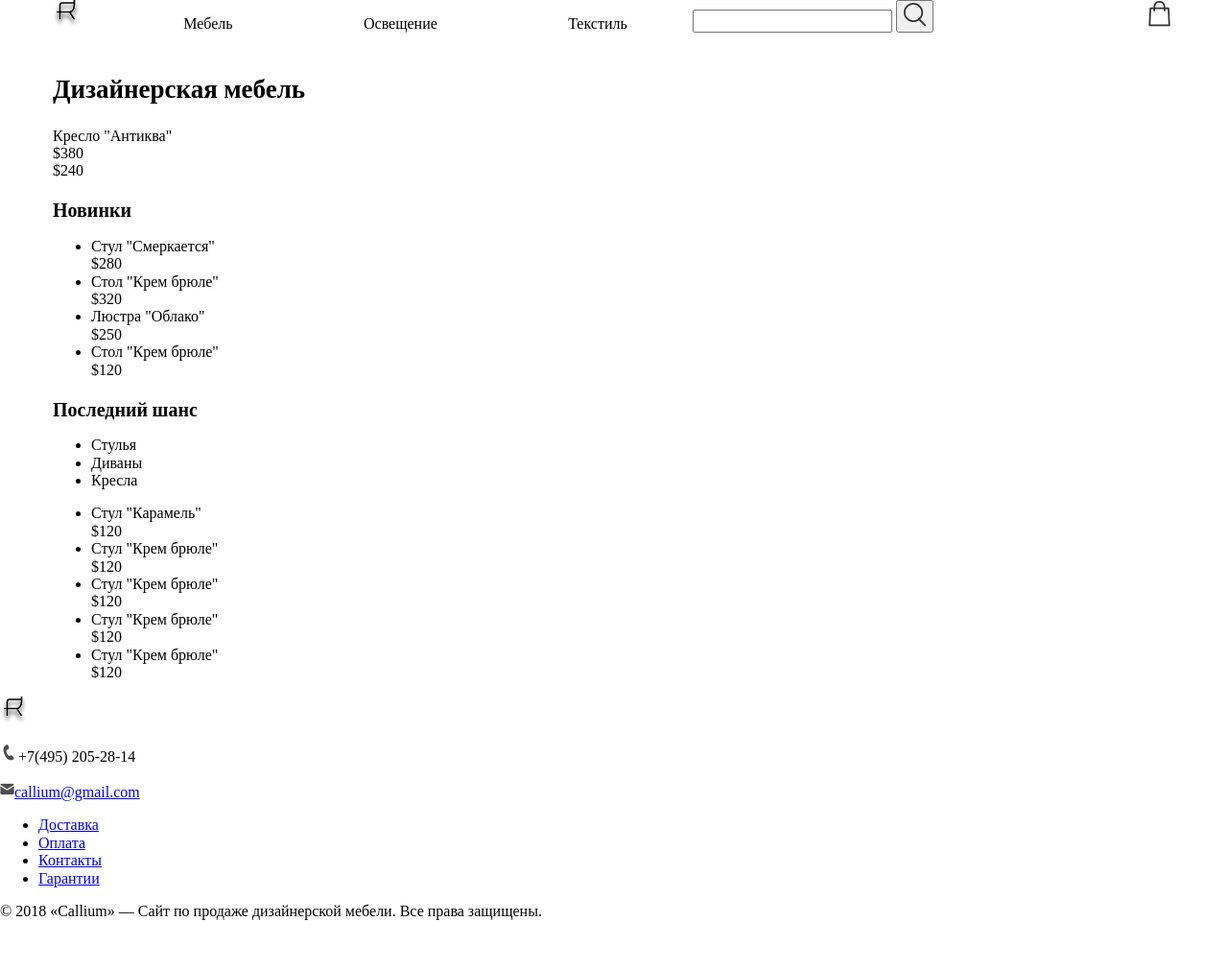
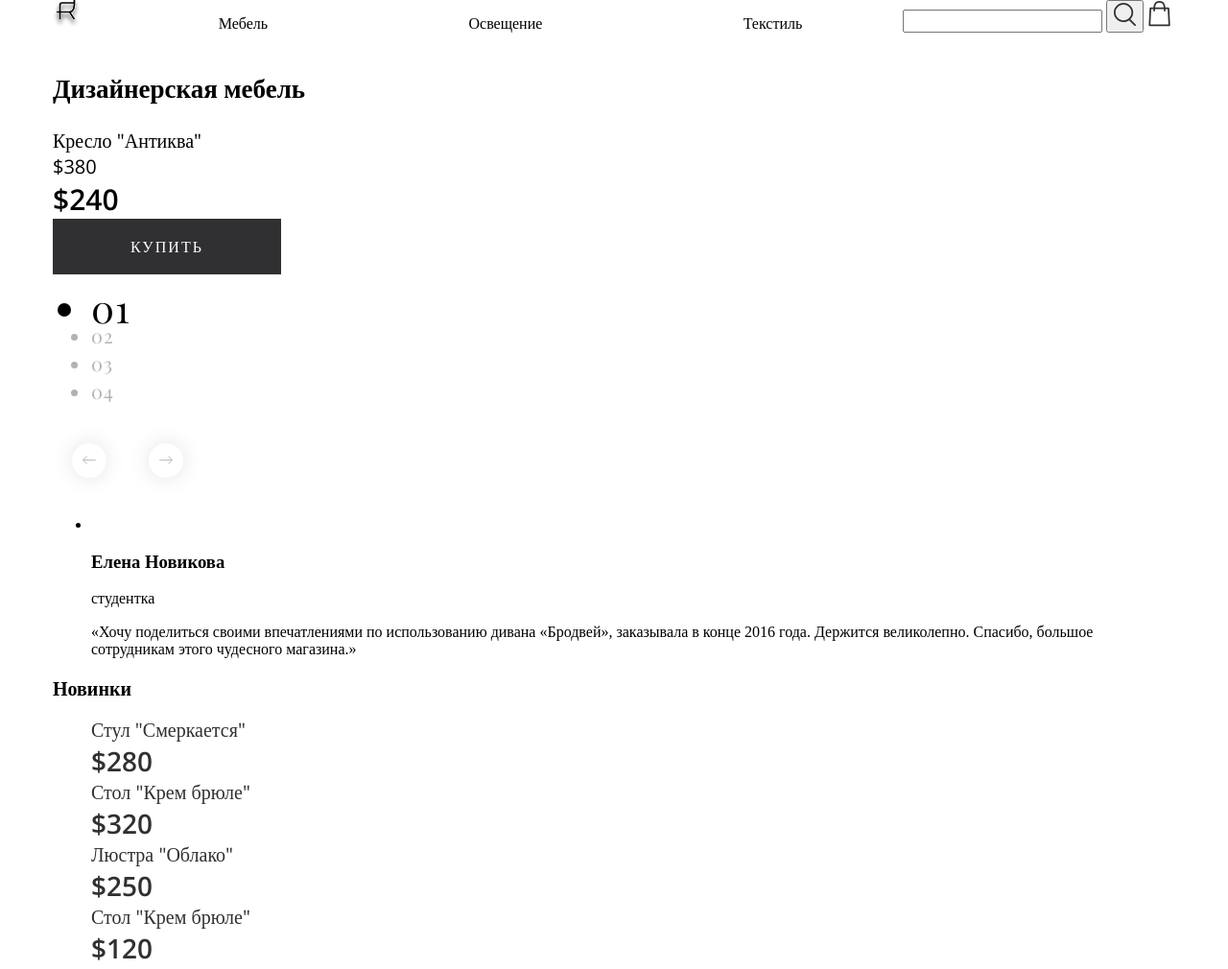
Before and after one commit to don-nick1201/Furniture, a website: page source/index.html in a window 1280 px wide. Shown: the top 1010 px of the page at 96% size. Before the commit the page ends 975 px from the top, so only its background shows below. Drawn offline with nearby package versions, Linux system fonts and the light colour scheme; files that its build step writes are made by us from their sources; a web font is replaced by a local one.

Commit message:
Закончил писать HTML перед длинными выходными.

```diff
--- a/source/index.html
+++ b/source/index.html
@@ -37,30 +37,66 @@
       <div class="page-wrapper">
         <h1 class="">Дизайнерская мебель</h1>
         <section class="prima-fitch">
-          <div class="prima-fitch__image"></div>
-          <div class="prima-fitch__caption">Кресло "Антиква"</div>
-          <div class="prima-fitch__cost">$380</div>
-          <div class="prima-fitch__best-cost">$240</div>
+          <div class="prima-fitch__list">
+            <div class="prima-fitch__item">
+              <div class="prima-fitch__image"></div>
+              <div class="prima-fitch__caption">Кресло "Антиква"</div>
+              <div class="prima-fitch__cost">$380</div>
+              <div class="prima-fitch__best-cost">$240</div>
+              <a href="#" class="prima-fitch__button">Купить</a>
+            </div>
+            <div class="prima-fitch__item visually-hidden">
+              <div class="prima-fitch__image"></div>
+              <div class="prima-fitch__caption">Кресло "Антиква"</div>
+              <div class="prima-fitch__cost">$380</div>
+              <div class="prima-fitch__best-cost">$240</div>
+              <a href="#" class="prima-fitch__button">Купить</a>
+            </div>
+          </div>
+          <ul class="prima-fitch__pagination pagination">
+            <li class="pagination__item--active">01</li>
+            <li class="pagination__item">02</li>
+            <li class="pagination__item">03</li>
+            <li class="pagination__item">04</li>
+          </ul>
+        </section>
+        <section class="reviews">
+          <h2 class="reviews__header visually-hidden">Отзывы</h2>
+          <div class="reviews__navigation">
+            <img src="img/arrow-left.svg" alt="Предидущий отзыв">
+            <img src="img/arrow-right.svg" alt="Следующий отзыв">
+          </div>
+          <ul class="reviews__list">
+            <li class="reviews__item review">
+              <div class="review__owner reviewer">
+                <img src="" alt="" class="reviewer__avatar">
+                <h3 class="reviewer__name">Елена Новикова</h3>
+                <p class="reviewer__activity">студентка</p>
+              </div>
+              <p class="review__text">«Хочу поделиться своими впечатлениями по использованию дивана «Бродвей»,
+заказывала в конце 2016 года. Держится великолепно. Спасибо, большое сотрудникам этого чудесного магазина.»</p>
+            </li>
+          </ul>
         </section>
         <section class="new-products">
-          <h2>Новинки</h2>
+          <h2 class="new-product__header">Новинки</h2>
           <ul class="new-products__list">
-            <li class="new-products__element">
+            <li class="new-products__element product">
               <div class="product__image"></div>
               <div class="product__caption">Стул "Смеркается"</div>
               <div class="product__cost">$280</div>
             </li>
-            <li class="new-products__element">
+            <li class="new-products__element product">
               <div class="product__image"></div>
               <div class="product__caption">Стол "Крем брюле"</div>
               <div class="product__cost">$320</div>
             </li>
-            <li class="new-products__element">
+            <li class="new-products__element product">
               <div class="product__image"></div>
               <div class="product__caption">Люстра "Облако"</div>
               <div class="product__cost">$250</div>
             </li>
-            <li class="new-products__element">
+            <li class="new-products__element product">
               <div class="product__image"></div>
               <div class="product__caption">Стол "Крем брюле"</div>
               <div class="product__cost">$120</div>
@@ -68,10 +104,9 @@
           </ul>
         </section>
         <section class="old-products">
-          <h2>Последний шанс</h2>
+          <h2 class="old-products__header">Последний шанс</h2>
           <ul>
-            <li>Стулья
-            </li>
+            <li>Стулья</li>
             <li>Диваны</li>
             <li>Кресла</li>
           </ul>
--- a/source/less/blocks/main-nav.less
+++ b/source/less/blocks/main-nav.less
@@ -1,6 +1,6 @@
 .main-nav {
   display: grid;
-  grid-template-columns: min-content auto auto min-content;
+  grid-template-columns: min-content auto max-content min-content;
   width: 100%;
 }
 
--- /dev/null
+++ b/source/less/blocks/new-products.less
@@ -0,0 +1,13 @@
+.new-products__list {
+  list-style: none;
+}
+
+.new-products__header {
+  font-family: 'Playfair Display';
+  font-style: normal;
+  font-weight: 700;
+  font-size: 28px;
+  line-height: 37px;
+  letter-spacing: 0.05em;
+  color: #303032;
+}
--- /dev/null
+++ b/source/less/blocks/old-product.less
@@ -0,0 +1,9 @@
+.old-product__header {
+  font-family: 'Playfair Display';
+  font-style: normal;
+  font-weight: 700;
+  font-size: 28px;
+  line-height: 37px;
+  letter-spacing: 0.05em;
+  color: #303032;
+}
--- /dev/null
+++ b/source/less/blocks/prima-fitch.less
@@ -0,0 +1,36 @@
+.prima-fitch {
+  font-family: 'Open Sans';
+  font-style: normal;
+  font-weight: 400;
+}
+
+.prima-fitch__caption {
+  font-size: 20px;
+  line-height: 27px;
+}
+
+.prima-fitch__cost {
+  font-size: 20px;
+  line-height: 27px;
+}
+
+.prima-fitch__best-cost {
+  font-weight: 600;
+  font-size: 30px;
+  line-height: 41px;
+}
+
+.prima-fitch__button {
+  font-size: 16px;
+  line-height: 22px;
+  letter-spacing: 0.13em;
+  text-transform: uppercase;
+  color: #fff;
+  text-decoration: none;
+  width: 238px;
+  height: 58px;
+  background-color: #303032;
+  display: flex;
+  justify-content: center;
+  align-items: center;
+}
--- /dev/null
+++ b/source/less/blocks/product.less
@@ -0,0 +1,17 @@
+.product {
+  font-family: 'Open Sans';
+  font-style: normal;
+  color: #303032;
+}
+
+.product__caption {
+  font-weight: 400;
+  font-size: 20px;
+  line-height: 27px;
+}
+
+.product__cost {
+  font-weight: 600;
+  font-size: 28px;
+  line-height: 38px;
+}
--- /dev/null
+++ b/source/less/bloks/pagination.less
@@ -0,0 +1,15 @@
+.pagination{
+  font-family: 'Playfair Display';
+  font-style: normal;
+  font-weight: 400;
+  font-size: 20px;
+  line-height: 145%;
+  letter-spacing: 0.05em;
+  text-transform: uppercase;
+  color: rgba(0, 0, 0, 0.3);
+}
+
+.pagination__item--active {
+  font-size: 40px;
+  color: #000;
+}
--- a/source/less/style.less
+++ b/source/less/style.less
@@ -8,3 +8,8 @@
 
 @import "blocks/page-wrapper.less";
 @import "blocks/main-nav.less";
+@import "blocks/prima-fitch.less";
+@import "bloks/pagination.less";
+@import "blocks/new-products.less";
+@import "blocks/product.less";
+@import "blocks/old-product.less";
```
Also changed, not shown: source/img/arrow-left.svg (added), source/img/arrow-right.svg (added).
